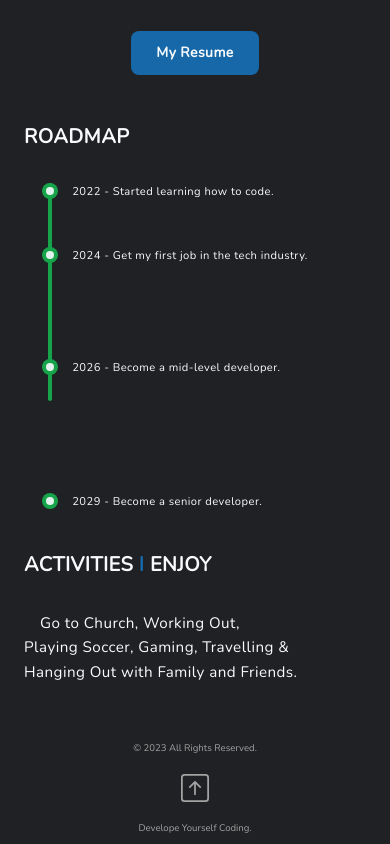
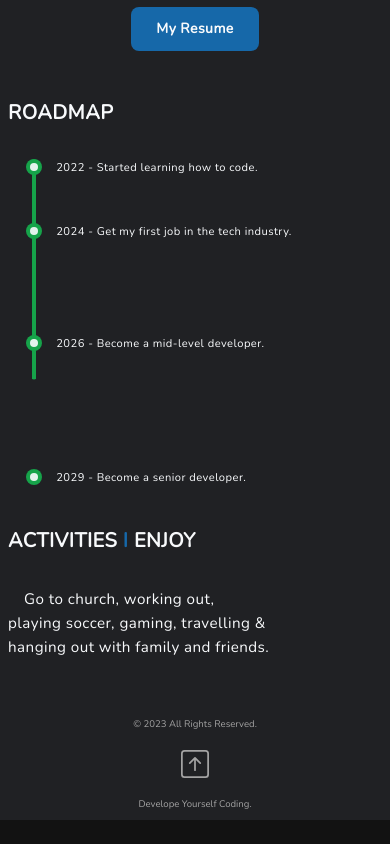
Before and after one commit to Lucasdota/portfolio, a Next.js app: page / in a window 390 px wide. Shown: the part 1097-1941 px from the top of the page. After the commit the page ends 1917 px from the top, so only its background shows below. Built offline with nearby package versions, Linux system fonts and the light colour scheme.

Commit message:
updated readme

```diff
--- a/src/components/Accordion.tsx
+++ b/src/components/Accordion.tsx
@@ -8,7 +8,7 @@ const skillsAppliedDescription = [
     description:
       "I store the cart items and favorite items information of the currently logged-in user on local storage. Upon initial render, if the user is logged in, I retrieve their email to get all data associated with it from the local storage. Then, I share this data across the entire app through a global state declared in the AppContext API to generate and manipulate elements by comparing data stored in these states and the Catalog.js file.",
     details: [
-      "On the first load, it checks if there's a cart in the local storage (mimicking a server). If yes, it checks if it has a cart assigned to the current user's email. If yes, it assigns a state to it. If not, it creates a new cart with their email and assigns it to the cart state and local storage. If there's no cart in the local storage, it creates a new array with the correct format and assigns both a new state and local storage to it. The same logic is applied to set the current user's favorite items.",
+      "On first load, it checks if there's a cart in the local storage (mimicking a server). If yes, it checks if it has a cart assigned to the current user's email. If yes, it assigns a state to it. If not, it creates a new cart with their email and assigns it to the cart state and local storage. If there's no cart in the local storage, it creates a new array with the correct format and assigns both a new state and local storage to it. The same logic is applied to set the current user's favorite items.",
       "The 'Add to Cart' and 'Add to Favorites' buttons also have their functionality linked to these global states and local storage. When the user clicks one of these buttons, they check if the target is already in the cart/favorite list. If yes, they increase its quantity or remove it (in the case of the favorite list). If not, they add the target, which is the product, to the respective list.",
       "On the recipes page, I check if there's already a trending item in the localStorage. If yes, I grab it and display them; otherwise, I fetch three random recipes, set the local storage and display them. I implemented this to reduce calls to the Spoonacular API and mimic how a server would have a fixed 'trending' section, displaying the same recipes for that week or month, depending on the team's decision.",
       "I also stored the total number of items in the cart in a global state so that I can access it in the cart drawer component and display it.",
--- a/src/pages/index.tsx
+++ b/src/pages/index.tsx
@@ -12,7 +12,7 @@ export default function Home() {
         <title>Portfolio | Homepage</title>
       </Head>
       <section
-        className={`flex min-h-screen flex-col items-center justify-between px-8 pt-24 pb-8 tracking-wide md:px-6`}
+        className={`flex min-h-screen flex-col items-center justify-between px-8 pt-24 pb-8 tracking-wide md:px-6 xs:px-2`}
       >
         <motion.article
           className="max-w-lg"
@@ -22,7 +22,6 @@ export default function Home() {
             exit: { opacity: 0, y: 10 },
           }}
         >
-
           <Hero />
 
           <motion.hr
@@ -63,8 +62,8 @@ export default function Home() {
                 visible: { opacity: 1 },
               }}
             >
-              Go to Church, Working Out, Playing Soccer,
-              Gaming, Travelling & Hanging Out with Family and Friends.
+              Go to church, working out, playing soccer, gaming, travelling &
+              hanging out with family and friends.
             </motion.p>
           </motion.div>
         </motion.article>
--- a/src/pages/projects.tsx
+++ b/src/pages/projects.tsx
@@ -1,7 +1,4 @@
 import { motion } from "framer-motion"
-import Image from "next/image";
-import Sample from "../../public/react.svg"
-import Link from "next/link";
 import Head from "next/head";
 import GrocerGo from "@/components/GrocerGo";
 import OtherProjects from "@/components/other_projects/OtherProjects";
```
Also changed, not shown: 1 other file (tests, documents, lock files or other folders).
